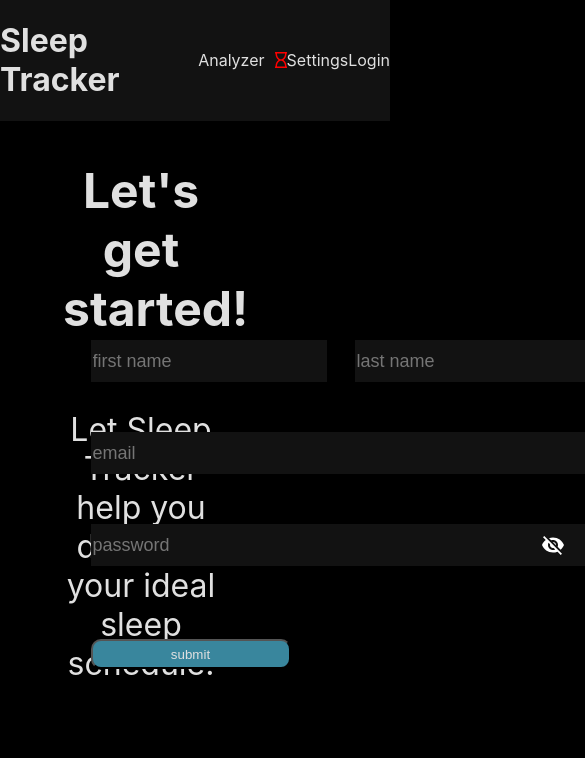
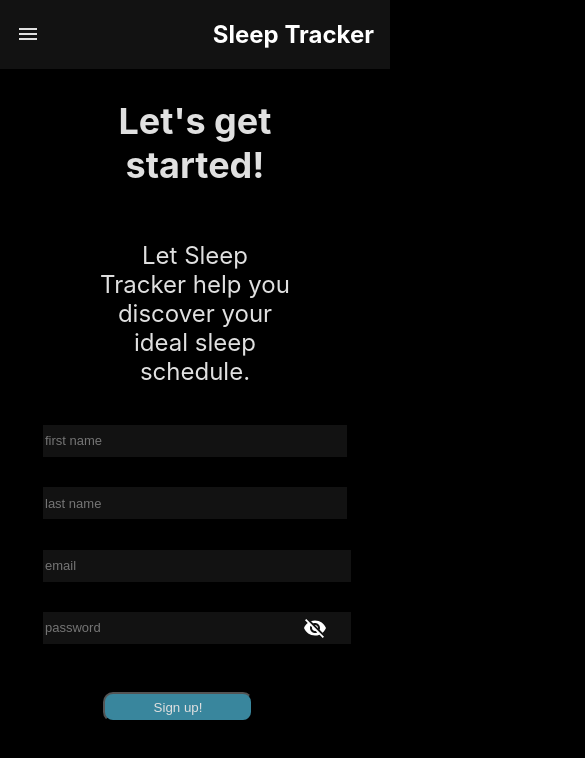
Before and after one commit to cgiroux86/sleep_tracker_2020, a React (Create React App) app in the folder sleep-tracker/: page /register in a window 390 px wide. Shown: the top 758 px of the page, 585 px wide, since content can reach past the window. Built offline with nearby package versions, Linux system fonts and the light colour scheme; no server answers.

Commit message:
register form styled for mobile design

```diff
--- a/sleep-tracker/package.json
+++ b/sleep-tracker/package.json
@@ -21,6 +21,7 @@
     "react-dom": "^16.13.1",
     "react-hook-form": "^5.6.1",
     "react-redux": "^7.2.0",
+    "react-responsive": "^8.0.3",
     "react-router-dom": "^5.1.2",
     "react-scripts": "3.4.1",
     "recharts": "^1.8.5",
--- a/sleep-tracker/src/App.scss
+++ b/sleep-tracker/src/App.scss
@@ -1,3 +1,5 @@
+$breakpoint-tablet: 768px;
+
 body {
   background: black;
 }
@@ -215,6 +217,11 @@ body {
   bottom: 58px;
   left: 450px;
   font-size: 59px;
+  @media (max-width: $breakpoint-tablet) {
+    right: 0;
+    bottom: 43px;
+    left: 260px;
+  }
 }
 .input-form {
   background: #121212;
@@ -225,18 +232,32 @@ body {
   ::placeholder {
     color: #e0e0e0;
   }
+  @media (max-width: $breakpoint-tablet) {
+    font-size: small;
+    width: 300px;
+    height: 30px;
+    margin: 5% auto;
+  }
 }
 .form-container {
   display: flex;
   flex-direction: column;
   align-items: center;
-
   margin-top: 10%;
   padding-top: 5%;
-  top: 100px;
-  left: 100px;
   position: relative;
+  top: 50px;
   width: 60%;
+  @media (max-width: $breakpoint-tablet) {
+    top: 0px;
+    left: 0px;
+    margin-top: 0;
+    padding-top: 0;
+    height: auto;
+    justify-content: space-between;
+    width: 100%;
+    height: auto;
+  }
 }
 
 .names {
@@ -245,6 +266,12 @@ body {
   align-items: center;
   width: 500px;
   margin: 5% auto;
+  @media (max-width: $breakpoint-tablet) {
+    flex-direction: column;
+    width: 100%;
+    margin: 0 auto;
+    justify-content: space-between;
+  }
 }
 
 .full-length {
@@ -255,6 +282,12 @@ body {
   height: 40px;
   margin: 5% auto;
   color: #e0e0e0;
+  @media (max-width: $breakpoint-tablet) {
+    font-size: small;
+    height: 30px;
+    width: 100%;
+    margin: 5% auto;
+  }
 }
 .reg-button {
   position: relative;
@@ -264,3 +297,27 @@ body {
   display: flex;
   flex-direction: column;
 }
+.nav-bar {
+  display: none;
+  @media (max-width: $breakpoint-tablet) {
+    display: flex;
+    justify-content: flex-start;
+  }
+}
+.navBar {
+  @media (max-width: $breakpoint-tablet) {
+    display: none;
+  }
+}
+.appBar {
+  color: #121212;
+}
+
+.MuiAppBar-root {
+  background-color: #121212;
+  color: #e0e0e0;
+}
+
+.MuiMenu-paper {
+  padding: 20px;
+}
--- a/sleep-tracker/src/components/Graph.js
+++ b/sleep-tracker/src/components/Graph.js
@@ -2,7 +2,7 @@ import React, { useState, useEffect } from "react";
 import { useSelector } from "react-redux";
 import { BarChart, Bar, XAxis, YAxis, CartesianGrid, Tooltip } from "recharts";
 import { getHours } from "../utils/helpers";
-import { TitleWrapper, Button, ButtonHolder } from "../styles/authStyles";
+import { TitleWrapper, StyledButton, ButtonHolder } from "../styles/authStyles";
 import { useHistory } from "react-router-dom";
 
 const Graph = () => {
@@ -44,7 +44,9 @@ const Graph = () => {
         <Bar dataKey="hours" fill="#39869d" />
       </BarChart>
       <ButtonHolder>
-        <Button onClick={() => history.push("/add-entry")}>Add session</Button>
+        <StyledButton onClick={() => history.push("/add-entry")}>
+          Add session
+        </StyledButton>
       </ButtonHolder>
     </div>
   );
--- a/sleep-tracker/src/components/NavBar.js
+++ b/sleep-tracker/src/components/NavBar.js
@@ -1,21 +1,78 @@
-import React from "react";
+import React, { useState } from "react";
 import { useSelector, useDispatch } from "react-redux";
 import { setLogout } from "../redux/actions/authActions";
-import { useHistory, Link } from "react-router-dom";
+import { useHistory } from "react-router-dom";
 import SleepRec from "./SleepRec";
 import { StyledLink } from "../styles/authStyles";
+import { AppBar, Toolbar, Icon, IconButton, Menu } from "@material-ui/core";
+import { Menu as MenuIcon } from "@material-ui/icons";
 
 const NavBar = () => {
   const logged = useSelector((state) => state.loggedIn);
   const dispatch = useDispatch();
   const history = useHistory();
+  const [drawer, setDrawer] = useState(false);
+  const [anchorEl, setAnchorEl] = useState(false);
 
   const handleLogout = () => {
     localStorage.clear();
     dispatch(setLogout());
     history.push("/login");
   };
+
+  const handleDrawer = (e) => {
+    setAnchorEl(e.currentTarget);
+    setDrawer(!drawer);
+  };
   return (
+    <div className="nav-wrapper">
+      <div className="nav-bar">
+        <AppBar position="static" style={{ background: "#121212" }}>
+          <Toolbar
+            style={{
+              display: "flex",
+              justifyContent: "space-between",
+            }}
+          >
+            <IconButton
+              onClick={handleDrawer}
+              edge="start"
+              aria-label="menu"
+              style={{ color: "#e0e0e0" }}
+            >
+              <MenuIcon />
+            </IconButton>
+            <Menu anchorEl={anchorEl} open={drawer} onClose={handleDrawer}>
+              <StyledLink
+                onClick={() => setDrawer(!drawer)}
+                to="/analyzer"
+                className="link"
+              >
+                <SleepRec logged={logged} className="link" />
+              </StyledLink>
+
+              <StyledLink
+                onClick={() => setDrawer(!drawer)}
+                className="login"
+                style={{ marginBottom: "20px" }}
+              >
+                Settings
+              </StyledLink>
+              <br />
+              <br />
+              <StyledLink
+                style={{ color: "black" }}
+                to="/login"
+                className="login"
+                onClick={handleLogout}
+              >
+                {logged ? "Log Out" : "Login"}
+              </StyledLink>
+            </Menu>
+            <h2 style={{ textAlign: "center" }}>Sleep Tracker</h2>
+          </Toolbar>
+        </AppBar>
+      </div>
       <div className="navBar">
         <h1>Sleep Tracker</h1>
         <StyledLink to="/analyzer" className="link">
@@ -26,6 +83,7 @@ const NavBar = () => {
           {logged ? "Log Out" : "Login"}
         </StyledLink>
       </div>
+    </div>
   );
 };
 
--- a/sleep-tracker/src/components/RegForm.js
+++ b/sleep-tracker/src/components/RegForm.js
@@ -38,7 +38,8 @@ const RegForm = () => {
                 },
               })}
             ></input>
-            {errors.firstName && <p>{errors.firstName.message}</p>}
+
+            {errors.first_name && <p>{errors.first_name.message}</p>}
           </div>
           <div>
             <input
@@ -53,8 +54,8 @@ const RegForm = () => {
                 },
               })}
             ></input>
-            {errors.lastName && (
-              <p style={{ color: "#e0e0e0" }}>{errors.lastName.message}</p>
+            {errors.last_name && (
+              <p style={{ color: "#e0e0e0" }}>{errors.last_name.message}</p>
             )}
           </div>
         </div>
@@ -96,7 +97,7 @@ const RegForm = () => {
         </div>
 
         <Button type="submti" className="reg-button">
-          submit
+          Sign up!
         </Button>
       </form>
     </div>
--- a/sleep-tracker/src/components/Register.js
+++ b/sleep-tracker/src/components/Register.js
@@ -9,23 +9,39 @@ const Container = styled.div`
     width: 100%;
     justify-content: space-evenly;
     align-items: center;
+    @media (max-width: 800px) {
+      flex-direction: column;
+      height: auto;
+    }
   }
 `;
 const Mission = styled.div`
    {
     display: flex;
     flex-direction: column;
-    width: 40%;
+    width: 50%;
     position: relative;
-    left: 50px;
+    left: 100px;
     text-align: center;
     font-size: 2rem;
+    @media (max-width: 768px) {
+      font-size: 1.5rem;
+      position: relative;
+      left: 0px;
+    }
   }
 `;
 const FormContainer = styled.div`
    {
-    width: 50%;
+    width: 70%;
     display: flex;
+    align-items: center;
+    justify-content: center;
+    @media (max-width: 800px) {
+      justify-content: center;
+      align-content: center;
+      height: auto;
+    }
   }
 `;
 
--- a/sleep-tracker/src/styles/authStyles.js
+++ b/sleep-tracker/src/styles/authStyles.js
@@ -85,6 +85,12 @@ export const Button = styled.button`
     background-color: #39869d;
     color: #e0e0e0;
     border-radius: 10px;
+    @media (max-width: 768px) {
+      width: 150px;
+      margin-top: 0;
+      position: relative;
+     top: 5px;
+     left: 60px;
   }
 `;
 
```
Also changed, not shown: 1 other file (tests, documents, lock files or other folders). Lines whose indentation alone changed are shown as unchanged.
